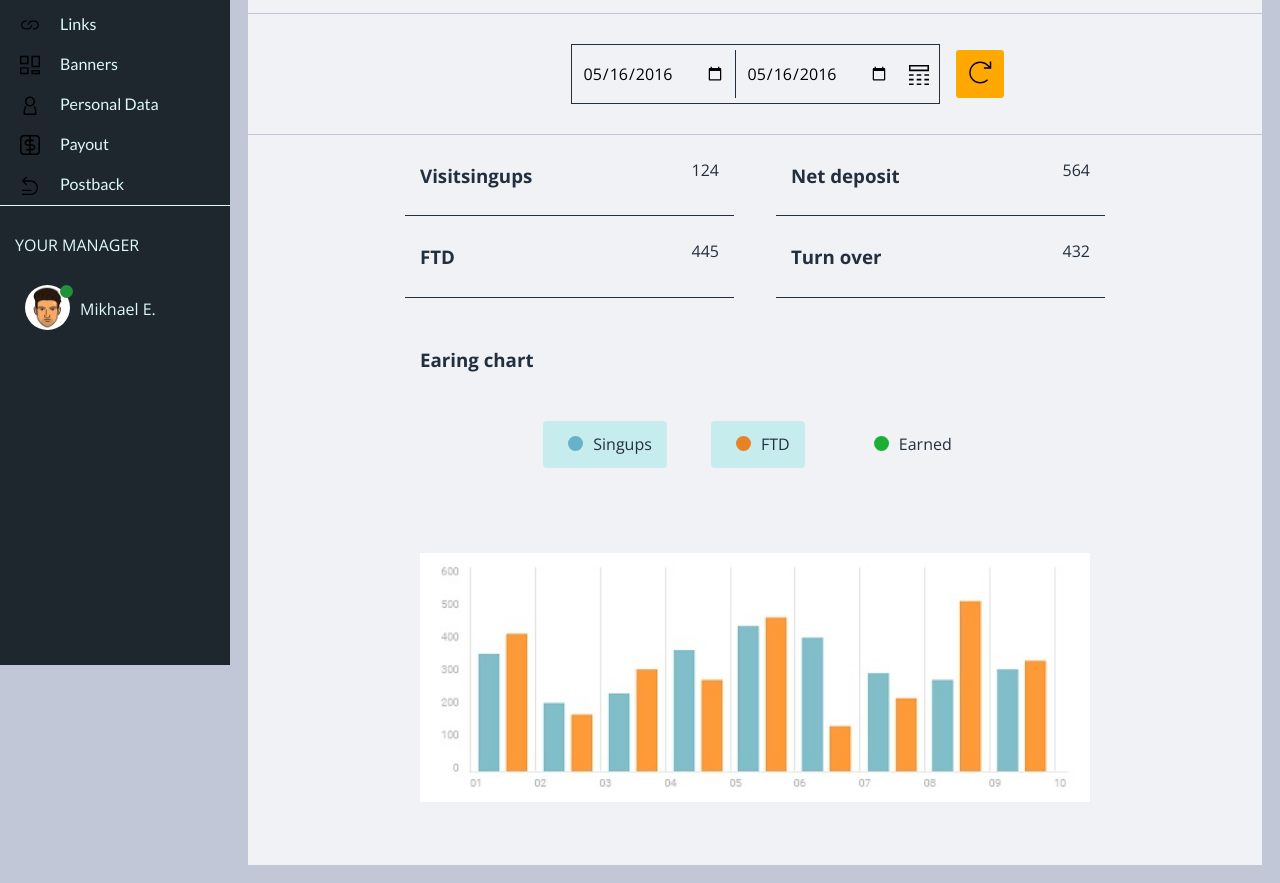
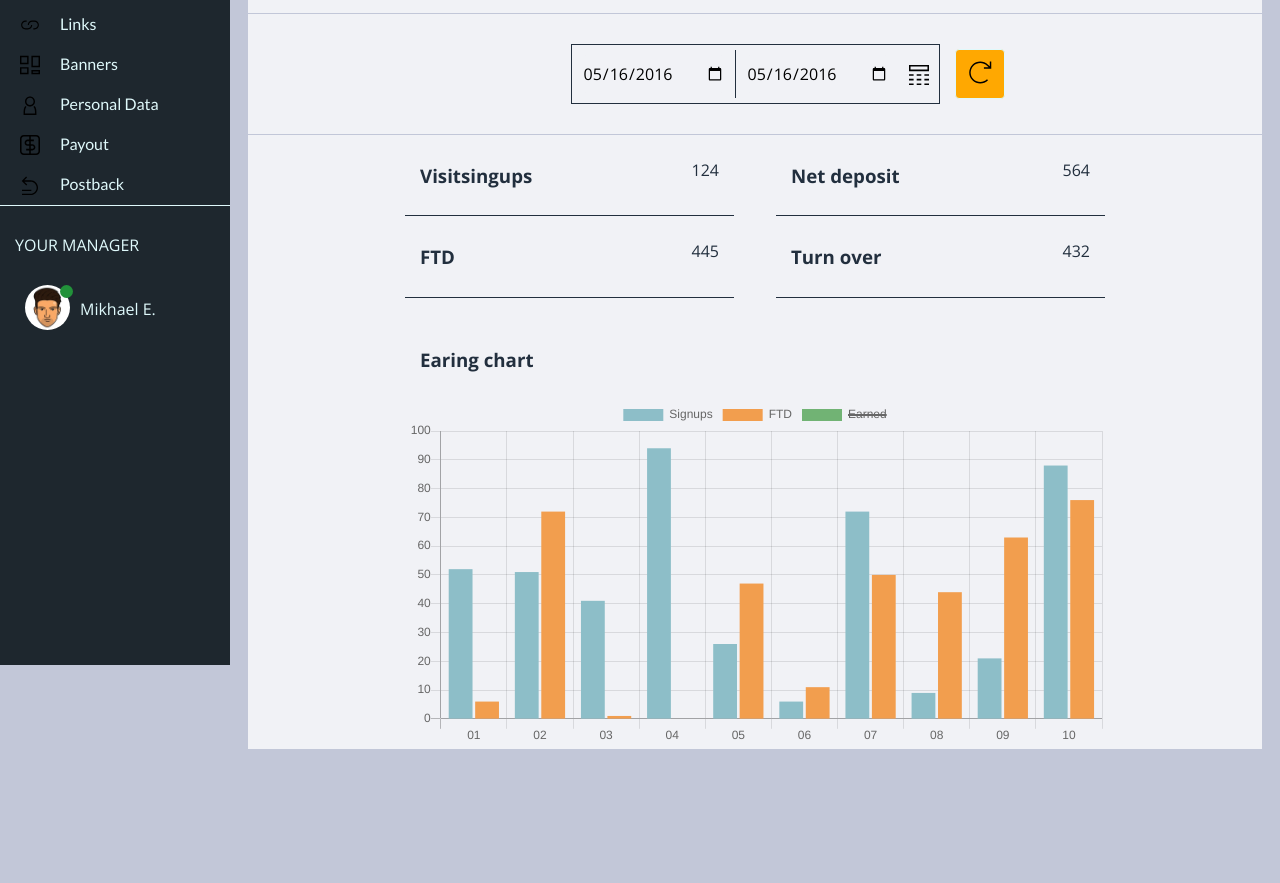
Before and after one commit to JohnnyOss/administration-panel, a website with bundled scripts: page index.html in a window 1280 px wide. Shown: the part 135-1018 px from the top of the page. After the commit the page ends 902 px from the top, so only its background shows below. Built offline with nearby package versions, Linux system fonts and the light colour scheme.

Commit message:
Add canvas graph

```diff
--- a/index.html
+++ b/index.html
@@ -127,15 +127,8 @@
             </div>
             <div class="general-graph-header">
               <h3 class="graph-header">Earing chart</h3>
-              <div class="graph-options">
-                <div class="graph-span-active"><span></span>Singups</div>
-                <div class="graph-span-active"><span class="graph-ftd"></span>FTD</div>
-                <div><span class="graph-earned"></span>Earned</div>
-              </div>
             </div>
-            <img src="/images/graph.jpg" alt="graphs"
-              srcset="/images/graph-medium.jpg 1024w"
-            >
+            <canvas id="myChart"></canvas>
           </div>
         </div>
       </div>
@@ -452,6 +445,7 @@
   </script>
 
   <script src="https://cdnjs.cloudflare.com/ajax/libs/handlebars.js/4.1.0/handlebars.min.js"></script>
+  <script src="https://cdnjs.cloudflare.com/ajax/libs/Chart.js/2.4.0/Chart.min.js"></script>
   <script src="js/app.js" type="module"></script>
 </body>
 </html>
--- a/js/app.js
+++ b/js/app.js
@@ -311,6 +311,37 @@ const app = {
     payoutList();
   },
 
+  initGraph: function(){
+    const thisApp = this;
+    const graphContainer = document.getElementById('myChart').getContext('2d');
+    // eslint-disable-next-line no-undef
+    thisApp.graph = new Chart(graphContainer, {
+      type: 'bar',
+      data: {
+        labels: ['01', '02', '03', '04', '05', '06', '07', '08', '09', '10'],
+        datasets: [{
+          label: 'Signups',
+          backgroundColor: '#8DBEC8',
+          borderColor: '#8DBEC8',
+          data: [ 52, 51, 41, 94, 26, 6, 72, 9, 21, 88 ],
+        },
+        {
+          label: 'FTD',
+          backgroundColor: '#F29E4E',
+          borderColor: '#F29E4E',
+          data: [ 6, 72, 1, 0, 47, 11, 50, 44, 63, 76 ],
+        },
+        {
+          label: 'Earned',
+          backgroundColor: '#71B374',
+          borderColor: '#71B374',
+          data: [ 59, 49, 68, 90, 67, 41, 13, 38, 48, 48 ],
+          hidden: true,
+        }]
+      },
+    });
+  },
+
   sidebarShow: function(){
 
     function toggleMenu() {
@@ -385,6 +416,7 @@ const app = {
 
     thisApp.initLists();
     thisApp.initPages();
+    thisApp.initGraph();
     thisApp.sidebarShow();
     thisApp.popups();
   },
--- a/sass/pages/_general.scss
+++ b/sass/pages/_general.scss
@@ -26,42 +26,6 @@
   }
 }
 
-.graph-options {
-  margin: 30px auto 60px auto;
-
-  div {
-    padding: 10px 15px;
-    margin: 10px 20px;
-    border-radius: $radius;
-    display: inline-flex;
-    flex: 0 0 33%;
-
-    span {
-      margin: 5px 10px;
-      height: 15px;
-      width: 15px;
-      border-radius: 50%;
-      background-color: rgb(102, 178, 201);
-    }
-
-    &:hover {
-      background-color: $hover-color-light;
-    }
-  }
-
-  .graph-span-active {
-    background-color: $hover-color-light;
-  }
-
-  .graph-ftd {
-    background-color: rgb(231, 131, 38);
-  }
-
-  .graph-earned {
-    background-color: rgb(29, 175, 53);
-  }
-}
-
 .general-content img {
   padding: 15px;
   margin: 0 auto 40px auto;
```
Also changed, not shown: css/style.css, 1 other file.
